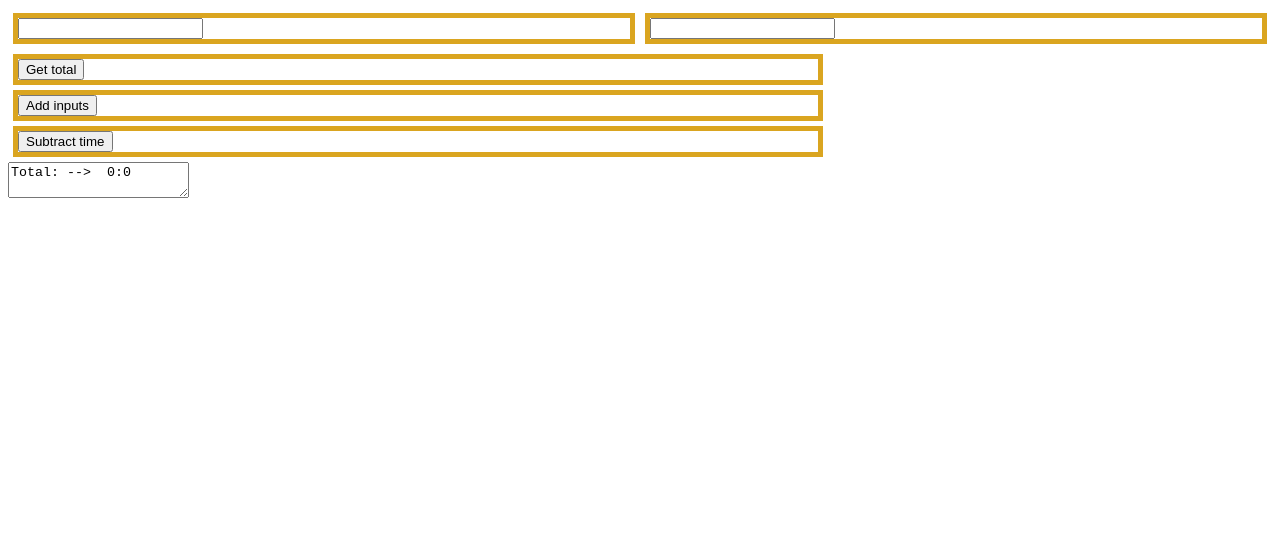
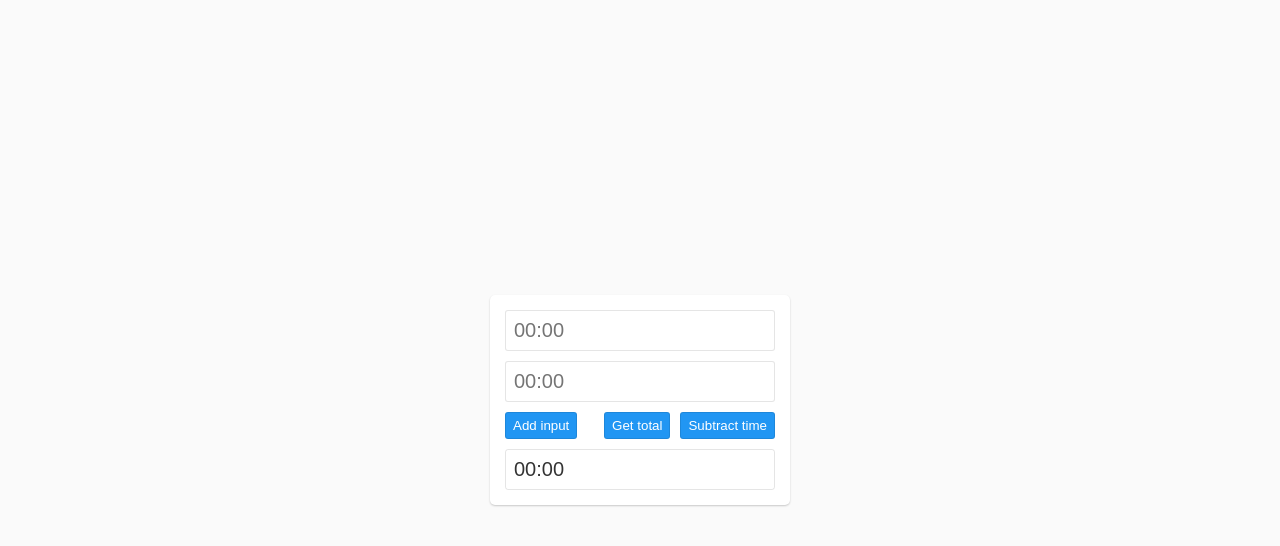
Before and after one commit to victorsolaya/TimeSubtraction, a plain HTML site: page index.html in a window 1280 px wide. Both pictures are taken after a click on the button "Get total". Drawn offline with Linux system fonts and the light colour scheme.

Commit message:
Improve UI

```diff
--- a/index.html
+++ b/index.html
@@ -1,46 +1,24 @@
 <!DOCTYPE html>
 <html>
-<title> Time calculator </title>
-
     <head>
+        <title>Time calculator</title>
         <link rel="stylesheet" type="text/css" href="./style.css">
-
     </head>
 
     <body>
-    <div id="inputContainer" class="container">
-        <div class="inputs">
-            <input type="text" />
+        <div class="center">
+            <div id="inputs">
+                <input placeholder="00:00">
+                <input placeholder="00:00">
             </div>
-        <div class="inputs">
-            <input type="text" />
+            <div id="actions">
+                <button id="addInputs">Add input</button>
+                <div class="filler"></div>
+                <button id="calculateTotal">Get total</button>
+                <button id="subtractTime">Subtract time</button>
             </div>
-
-    </div>
-    <div id="calc" class="button">
-        <button>
-            Get total
-        </button>
-    </div>
-
-    <div id="addInputs" class="button">
-        <button>
-            Add inputs
-        </button>
-    </div>
-
-    <div id="subtractTime" class="button">
-        <button>
-            Subtract time
-        </button>
-    </div>
-
-    <div class="result">
-        <textarea id="total">
-
-        </textarea>
+            <div id="result">00:00</div>
         </div>
         <script src='./index.js'></script>
     </body>
-
 </html>
--- a/index.js
+++ b/index.js
@@ -1,24 +1,17 @@
 // Events
-document.getElementById('calc').addEventListener('click', calculateTotalTime)
-document.getElementById('addInputs').addEventListener('click', createPairOfInputs)
+document.getElementById('calculateTotal').addEventListener('click', calculateTotalTime)
+document.getElementById('addInputs').addEventListener('click', addInput)
 document.getElementById('subtractTime').addEventListener('click', subtractTime)
 
-/** Creates the inputs that will be used to do the calculations. */
-function createPairOfInputs() {
-    const container = document.getElementById('inputContainer')
-    const divFirstElement = document.createElement('div')
-    divFirstElement.className = 'inputs'
-    const divSecondElement = document.createElement('div')
-    divSecondElement.className = 'inputs'
-    const firstElement = document.createElement('input')
-    const secondElement = document.createElement('input')
-    divFirstElement.appendChild(firstElement)
-    divSecondElement.appendChild(secondElement)
-    container.appendChild(divFirstElement)
-    container.appendChild(divSecondElement)
+/** Adds a new input field. */
+function addInput() {
+    const inputsContainer = document.getElementById('inputs')
+    const input = document.createElement('input')
+    input.placeholder = '00:00'
+    inputsContainer.appendChild(input)
 }
 
-/** Calculates the total time by adding up the inputs. */
+/** Calculates and displays the total time by adding up the inputs. */
 function calculateTotalTime() {
     const arrayTimes = []
     const floatTimes = Array.from(document.querySelectorAll('input'))
@@ -29,7 +22,7 @@ function calculateTotalTime() {
     // Add up the inputs
     const getTotal = floatTimes.reduce((valueBefore, valueAfter) => (valueBefore + valueAfter), 0)
     // Put the value inside the textarea
-    transformToMinutes(getTotal)
+    displayOutput(getTotal)
 }
 
 /** Calculates and displays the difference between the two inputs.  */
@@ -39,7 +32,7 @@ function subtractTime() {
         .filter(inpValue => inpValue.value != '')
         .map(input => parseTimeString(input.value))
     const getSubtraction = subtraction.reduce((valueBefore, valueAfter) => (valueAfter - valueBefore), 0)
-    transformToMinutes(getSubtraction)
+    displayOutput(getSubtraction)
 }
 
 /** Parses a time string and returns the seconds. */
@@ -49,8 +42,10 @@ function parseTimeString(timeString) {
 }
 
 /** Transforms seconds to minutes and displays the output. */
-function transformToMinutes(time) {
+function displayOutput(time) {
     const minutes = Math.floor(time / 60)
+    const minutesString = ('' + minutes).padStart(2, '0')
     const seconds = time - (minutes * 60)
-    document.getElementById('total').innerHTML = `Total: -->  ${minutes}:${seconds}`
+    const secondsString = ('' + seconds).padStart(2, '0')
+    document.getElementById('result').innerHTML = `${minutesString}:${secondsString}`
 }
--- a/style.css
+++ b/style.css
@@ -1,12 +1,68 @@
-.container {
+* {
+    box-sizing: border-box;
+    outline: none;
+}
+
+body {
     display: flex;
-    min-width: 100vh;
-    flex-wrap: wrap;
+    margin: 0;
+    height: 100vh;
+    background: #fafafa;
+    font-family: sans-serif;
 }
-.inputs,
-.button {
-    flex: 1;
-    border: 5px solid goldenrod;
-    margin: 5px 5px 5px 5px;
-    width: 100vh;
+
+.center {
+    margin: auto;
+    max-width: 300px;
+    background: white;
+    box-shadow: 0 1px 2px rgba(0, 0, 0, .2);
+    border-radius: 5px;
+    padding: 15px;
 }
+
+input, #result {
+    width: 100%;
+    font-size: 20px;
+    padding: 8px;
+    border-radius: 3px;
+    border: 1px solid rgba(0, 0, 0, .1);
+    color: rgba(0, 0, 0, .8);
+}
+
+input:focus {
+    border-color: #2196F3;
+}
+
+input { margin-bottom: 10px; }
+#result { margin-top: 10px; }
+
+#actions {
+    display: flex;
+}
+
+button {
+    display: block;
+    padding: 5px 7px;
+    border-radius: 3px;
+    border: 1px solid rgba(0, 0, 0, .1);
+    background: #2196F3;
+    color: white;
+    cursor: pointer;
+    transition: .1s ease-in-out;
+}
+
+button:hover {
+    background: #33a3fb;
+}
+
+button:active {
+    background: #2092ec;
+}
+
+button + button {
+  margin-left: 10px;
+}
+
+.filler {
+    flex-grow: 1;
+}
```
Lines whose indentation alone changed are shown as unchanged.
